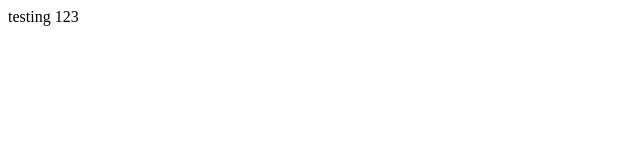
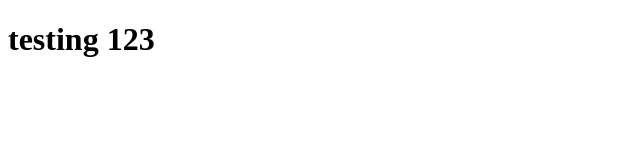
Before and after one commit to blakemoore-dev/blakemoore.dev, a Gatsby site: page / in a window 1280 px wide. Shown: the whole page, without its empty margins (0-640 px from the left). Built offline with nearby package versions, Linux system fonts and the light colour scheme; Gatsby itself is replaced by a stand-in of ours.

Commit message:
testing... again

```diff
--- a/src/pages/index.js
+++ b/src/pages/index.js
@@ -4,7 +4,7 @@ export default function index() {
   return (
     <div>
     <title>Blake Moore</title>
-     testing 123
+    <h1>testing 123</h1>
     </div>
   )
 }
```
